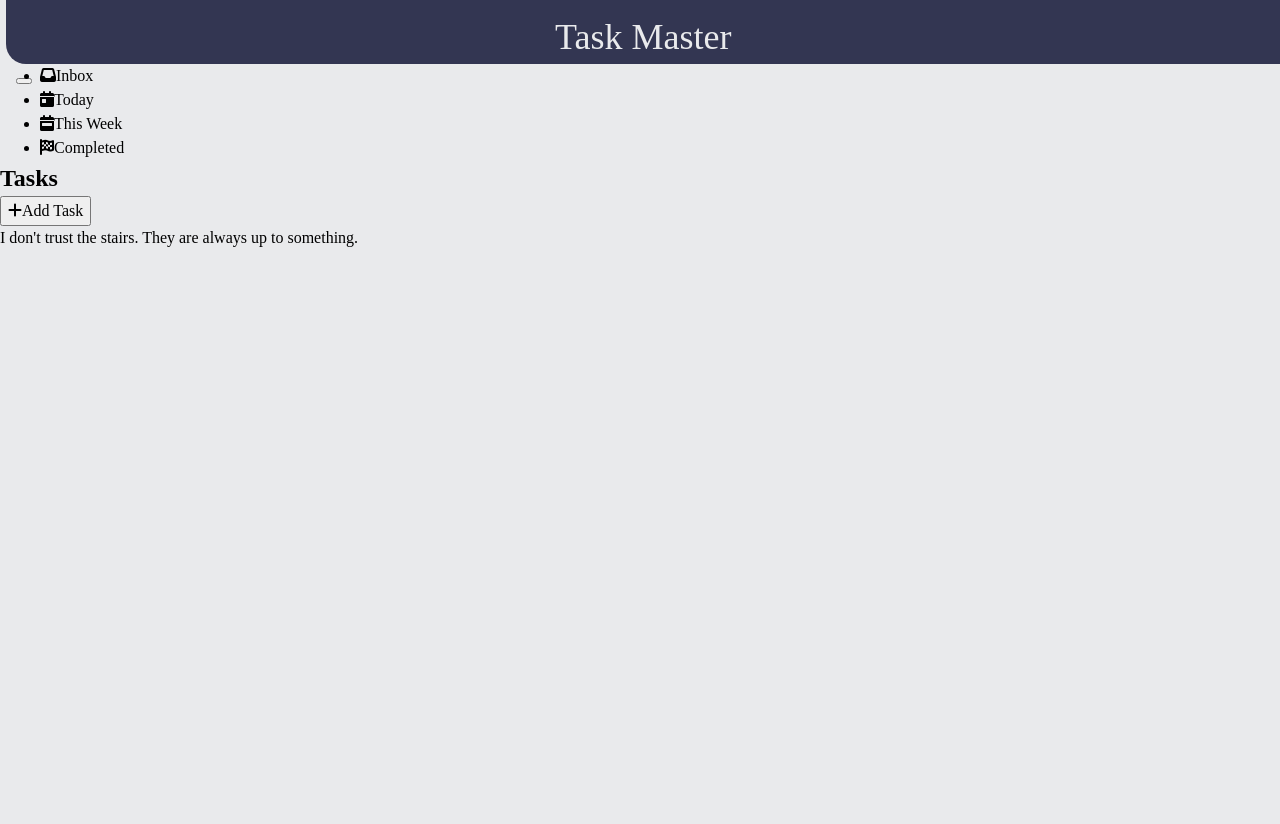
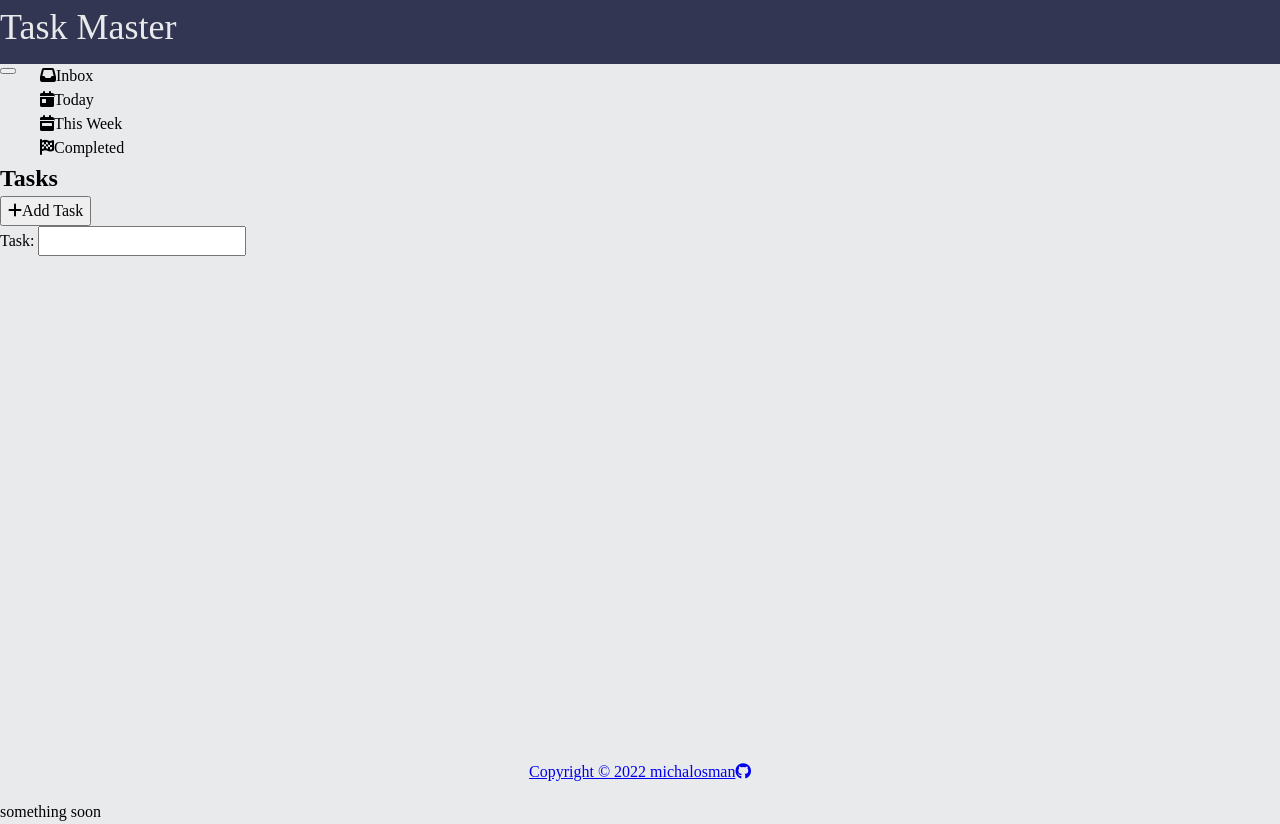
Before and after one commit to Drrecommended/taskMaster, a website built with webpack: page src/template.html in a window 1280 px wide. Before the commit the page ends 800 px from the top, so only its background shows below. Built offline with nearby package versions, Linux system fonts and the light colour scheme.

Commit message:
moved footer to bottom of website

```diff
--- a/src/generateJoke.js
+++ /dev/null
@@ -1,3 +0,0 @@
-export default function generateJoke() {
-    return "I don't trust the stairs. They are always up to something."
-}
--- a/src/index.js
+++ b/src/index.js
@@ -1,12 +1,17 @@
-import generateJoke from "./generateJoke"
 import './styles/main.scss'
 
 function component() {
     const element = document.createElement('div')
 
-    element.innerText = generateJoke()
+    element.innerText = 'something soon'
     return element
 }
+
+const taskForm = (() => {
+    const form = document.getElementById('task-form')
+})()
+
+
 
 console.log(1, 2, 3)
 
--- a/src/styles/main.scss
+++ b/src/styles/main.scss
@@ -10,19 +10,31 @@ body {
   background-color: $primary-color;
 }
 
+.main-grid {
+  position: relative;
+  min-height: 100vh;
+  .content-wrap {
+    padding-bottom: 2.5rem;
+  }
+}
+
 header {
   background-color: $secondary-color;
   color: $primary-color;
-  border-bottom-left-radius: 20px;
-  padding: 10px;
-  width: 99.5%;
   height: 64px;
-  float: right;
-  display: inline;
   .hero {
-    text-align: center;
     font-size: 36px;
-    padding: 0;
-    margin: 0;
+    i {
+      font-size: 30px;
+      margin-right: 6px;
+    }
   }
 }
+
+footer {
+  text-align: center;
+  position: absolute;
+  bottom: 0;
+  width: 100%;
+  height: 2.5rem;
+}
--- a/src/styles/reset.css
+++ b/src/styles/reset.css
@@ -17,6 +17,9 @@ body {
 body {
   line-height: 1.5;
   -webkit-font-smoothing: antialiased;
+}
+li {
+    list-style: none;
 }
 img,
 picture,
--- a/src/template.html
+++ b/src/template.html
@@ -5,10 +5,14 @@
     <meta http-equiv="X-UA-Compatible" content="IE=edge" />
     <meta name="viewport" content="width=device-width, initial-scale=1.0" />
     <title><%= htmlWebpackPlugin.options.title %></title>
-    <script src="https://kit.fontawesome.com/00f93b5c74.js" crossorigin="anonymous"></script>
+    <script
+      src="https://kit.fontawesome.com/00f93b5c74.js"
+      crossorigin="anonymous"
+    ></script>
   </head>
   <body>
     <div class="main-grid">
+      <div class="content-wrap">
         <header>
           <div>
             <div class="hero">Task Master</div>
@@ -27,9 +31,19 @@
           <div class="task"></div>
           <h2>Tasks</h2>
           <button><i class="fa-solid fa-plus"></i>Add Task</button>
+          <form id="task-form">
+            <label for="task-name">Task:</label>
+            <input type="text" name="task-name" id="" />
+          </form>
           <ul class="task-list"></ul>
         </main>
-      <footer></footer>
+      </div>
+
+      <footer>
+        <a href="http://"
+          >Copyright © 2022 michalosman<i class="fa-brands fa-github"></i
+        ></a>
+      </footer>
     </div>
   </body>
 </html>
```
Also changed, not shown: src/generateTask.js (+6 -2 lines), dist/bundle.js, dist/index.html, 1 other file. Lines whose indentation alone changed are shown as unchanged.
